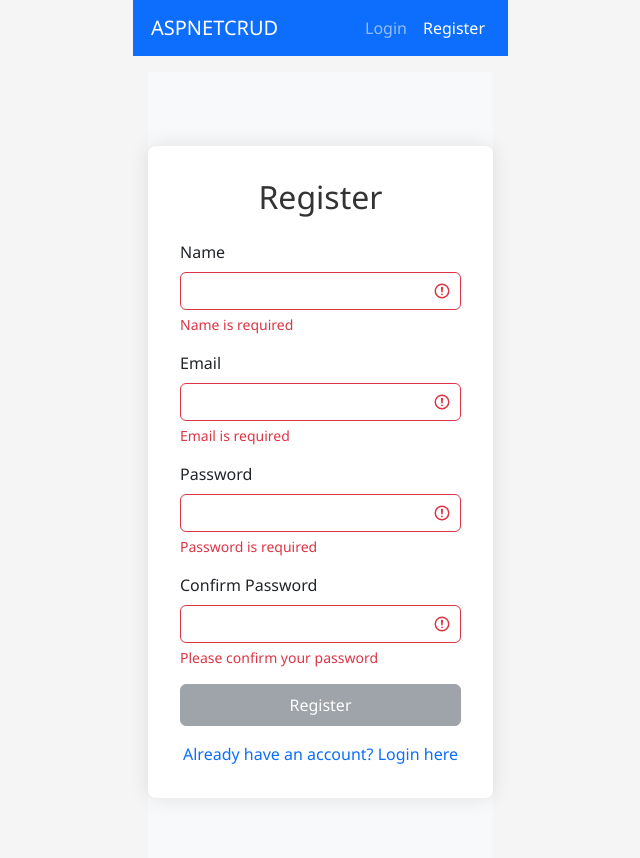
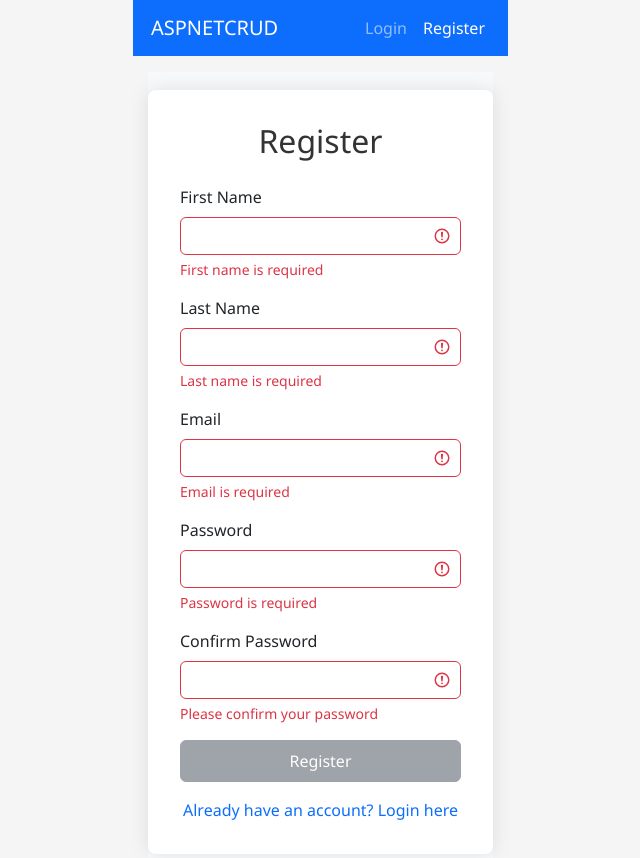
Before and after one commit to mrhonek/dotnetcrudclient, a Vue app: page /register in a window 1280 px wide. Shown: the top 858 px of the page, without its empty margins (132-772 px from the left). Built offline with nearby package versions, Linux system fonts and the light colour scheme; no server answers; the HTML template or start-up script is replaced by a standard one.

Commit message:
fix: Fix API endpoint URLs and split Name field into First/Last Name fields

```diff
--- a/src/services/api.ts
+++ b/src/services/api.ts
@@ -9,9 +9,19 @@ const apiClient = axios.create({
   timeout: 10000, // 10 second timeout
 });
 
-// Add a request interceptor to attach the JWT token if it exists
+// Add request logging for debugging
 apiClient.interceptors.request.use(
   (config) => {
+    // Ensure baseURL is properly set
+    if (!config.baseURL || config.baseURL === 'undefined') {
+      console.warn('baseURL is undefined, setting default API URL');
+      config.baseURL = 'https://dotnetcrud-production.up.railway.app';
+    }
+
+    // Log full request URL for debugging
+    const fullUrl = config.baseURL + config.url;
+    console.log('Full request URL:', fullUrl);
+
     const token = localStorage.getItem('token');
     if (token) {
       config.headers.Authorization = `Bearer ${token}`;
@@ -19,6 +29,7 @@ apiClient.interceptors.request.use(
     console.log('Request:', {
       url: config.url,
       method: config.method,
+      baseURL: config.baseURL,
       data: config.data
     });
     return config;
@@ -51,7 +62,7 @@ apiClient.interceptors.response.use(
 // Authentication API calls
 export const authApi = {
   login: (email: string, password: string) => {
-    return apiClient.post('/api/auth/login', { email, password });
+    return apiClient.post('/api/Auth/login', { email, password });
   },
   register: async (name: string, email: string, password: string) => {
     // Split name into parts, handling potential empty parts
--- a/src/views/RegisterView.vue
+++ b/src/views/RegisterView.vue
@@ -4,18 +4,34 @@
       <h2>Register</h2>
       <form @submit.prevent="register" class="needs-validation" novalidate>
         <div class="mb-3">
-          <label for="name" class="form-label">Name</label>
+          <label for="firstName" class="form-label">First Name</label>
           <input
             type="text"
             class="form-control"
-            :class="{ 'is-invalid': nameError }"
-            id="name"
-            v-model="name"
+            :class="{ 'is-invalid': firstNameError }"
+            id="firstName"
+            v-model="firstName"
             required
-            autocomplete="name"
+            autocomplete="given-name"
           />
-          <div class="invalid-feedback" v-if="nameError">
-            {{ nameError }}
+          <div class="invalid-feedback" v-if="firstNameError">
+            {{ firstNameError }}
+          </div>
+        </div>
+
+        <div class="mb-3">
+          <label for="lastName" class="form-label">Last Name</label>
+          <input
+            type="text"
+            class="form-control"
+            :class="{ 'is-invalid': lastNameError }"
+            id="lastName"
+            v-model="lastName"
+            required
+            autocomplete="family-name"
+          />
+          <div class="invalid-feedback" v-if="lastNameError">
+            {{ lastNameError }}
           </div>
         </div>
 
@@ -96,7 +112,8 @@ import { useAuthStore } from '../stores/auth';
 const router = useRouter();
 const authStore = useAuthStore();
 
-const name = ref('');
+const firstName = ref('');
+const lastName = ref('');
 const email = ref('');
 const password = ref('');
 const confirmPassword = ref('');
@@ -105,10 +122,17 @@ const isSubmitting = ref(false);
 // Clear any existing errors when component mounts
 authStore.clearError();
 
-const nameError = computed(() => {
-  if (!name.value) return 'Name is required';
-  if (name.value.length < 2) return 'Name must be at least 2 characters long';
-  if (name.value.length > 50) return 'Name must be less than 50 characters';
+const firstNameError = computed(() => {
+  if (!firstName.value) return 'First name is required';
+  if (firstName.value.length < 2) return 'First name must be at least 2 characters long';
+  if (firstName.value.length > 50) return 'First name must be less than 50 characters';
+  return '';
+});
+
+const lastNameError = computed(() => {
+  if (!lastName.value) return 'Last name is required';
+  if (lastName.value.length < 2) return 'Last name must be at least 2 characters long';
+  if (lastName.value.length > 50) return 'Last name must be less than 50 characters';
   return '';
 });
 
@@ -134,6 +158,9 @@ const passwordError = computed(() => {
   if (!/[0-9]/.test(password.value)) {
     return 'Password must contain at least one number';
   }
+  if (!/[^a-zA-Z0-9]/.test(password.value)) {
+    return 'Password must contain at least one special character';
+  }
   return '';
 });
 
@@ -146,10 +173,11 @@ const confirmPasswordError = computed(() => {
 });
 
 const isFormValid = computed(() => {
-  return !nameError.value && !emailError.value &&
+  return !firstNameError.value && !lastNameError.value && !emailError.value &&
          !passwordError.value && !confirmPasswordError.value &&
-         name.value.length > 0 && email.value.length > 0 &&
-         password.value.length > 0 && confirmPassword.value.length > 0;
+         firstName.value.length > 0 && lastName.value.length > 0 &&
+         email.value.length > 0 && password.value.length > 0 &&
+         confirmPassword.value.length > 0;
 });
 
 async function register() {
@@ -157,7 +185,9 @@ async function register() {
 
   try {
     isSubmitting.value = true;
-    const success = await authStore.register(name.value.trim(), email.value.toLowerCase().trim(), password.value);
+    // Combine first and last name for the auth store
+    const fullName = `${firstName.value.trim()} ${lastName.value.trim()}`;
+    const success = await authStore.register(fullName, email.value.toLowerCase().trim(), password.value);
 
     if (success) {
       router.push('/todos');
```
